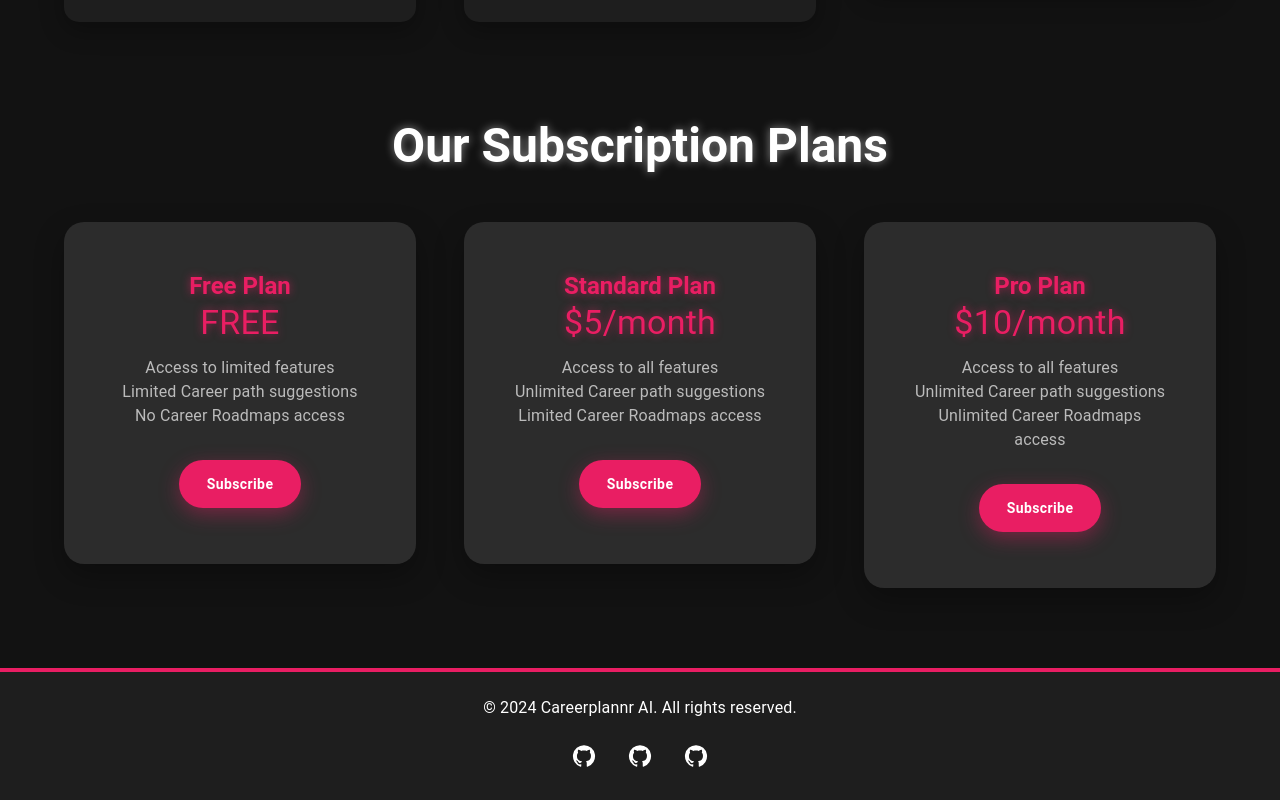
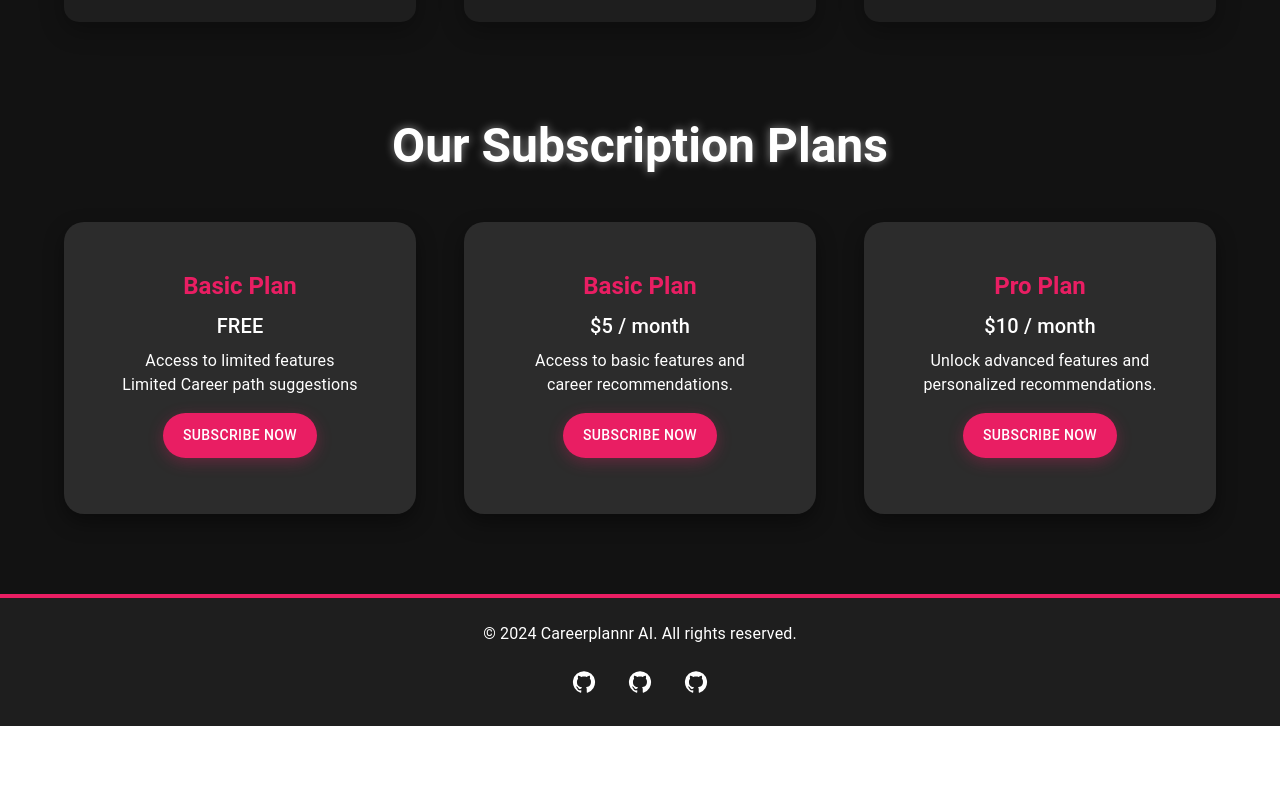
Before and after one commit to mehmoodosman/CareerplannrAI, a Next.js app: page / in a window 1280 px wide. Shown: the part 942-1742 px from the top of the page. After the commit the page ends 1668 px from the top, so only its background shows below. Built offline with nearby package versions, Linux system fonts and the light colour scheme.

Commit message:
Update page.js

```diff
--- a/app/page.js
+++ b/app/page.js
@@ -72,7 +72,7 @@ export default function HomePage() {
           <Grid item xs={12} sm={4}>
             <Box sx={{
               bgcolor: '#1e1e1e', borderRadius: '15px', padding: 4, boxShadow: '0 8px 25px rgba(0, 0, 0, 0.3)',
-              transition: 'transform 0.3s, box-shadow 0.3s', ':hover': { transform: 'scale(1.05)', boxShadow: '0 12px 30px rgba(0, 0, 0, 0.5)' }
+              height: '100%', transition: 'transform 0.3s, box-shadow 0.3s', ':hover': { transform: 'scale(1.05)', boxShadow: '0 12px 30px rgba(0, 0, 0, 0.5)' }
             }}>
               <Typography variant="h5" fontWeight="bold" gutterBottom sx={{
                 color: '#e91e63', fontFamily: 'Roboto, sans-serif', textShadow: '0 0 8px rgba(233, 30, 99, 0.6)'
@@ -89,7 +89,7 @@ export default function HomePage() {
           <Grid item xs={12} sm={4}>
             <Box sx={{
               bgcolor: '#1e1e1e', borderRadius: '15px', padding: 4, boxShadow: '0 8px 25px rgba(0, 0, 0, 0.3)',
-              transition: 'transform 0.3s, box-shadow 0.3s', ':hover': { transform: 'scale(1.05)', boxShadow: '0 12px 30px rgba(0, 0, 0, 0.5)' }
+              height: '100%', transition: 'transform 0.3s, box-shadow 0.3s', ':hover': { transform: 'scale(1.05)', boxShadow: '0 12px 30px rgba(0, 0, 0, 0.5)' }
             }}>
               <Typography variant="h5" fontWeight="bold" gutterBottom sx={{
                 color: '#e91e63', fontFamily: 'Roboto, sans-serif', textShadow: '0 0 8px rgba(233, 30, 99, 0.6)'
@@ -106,7 +106,7 @@ export default function HomePage() {
           <Grid item xs={12} sm={4}>
             <Box sx={{
               bgcolor: '#1e1e1e', borderRadius: '15px', padding: 4, boxShadow: '0 8px 25px rgba(0, 0, 0, 0.3)',
-              transition: 'transform 0.3s, box-shadow 0.3s', ':hover': { transform: 'scale(1.05)', boxShadow: '0 12px 30px rgba(0, 0, 0, 0.5)' }
+              height: '100%', transition: 'transform 0.3s, box-shadow 0.3s', ':hover': { transform: 'scale(1.05)', boxShadow: '0 12px 30px rgba(0, 0, 0, 0.5)' }
             }}>
               <Typography variant="h5" fontWeight="bold" gutterBottom sx={{
                 color: '#e91e63', fontFamily: 'Roboto, sans-serif', textShadow: '0 0 8px rgba(233, 30, 99, 0.6)'
@@ -138,7 +138,9 @@ export default function HomePage() {
         >
           Our Subscription Plans
         </Typography>
+
         <Grid container spacing={6} justifyContent="center">
+
         <Grid item xs={12} sm={4}>
             <Card
               sx={{
@@ -146,73 +148,38 @@ export default function HomePage() {
                 padding: 4,
                 borderRadius: '20px',
                 bgcolor: '#2c2c2c',
-              boxShadow: '0 12px 30px rgba(0, 0, 0, 0.3)',
+                color: '#ffffff',
+                boxShadow: '0 8px 20px rgba(0, 0, 0, 0.4)',
                 transition: 'transform 0.3s, box-shadow 0.3s',
-              ':hover': {
-                transform: 'scale(1.05)',
-                boxShadow: '0 15px 35px rgba(0, 0, 0, 0.5)',
-              },
+                ':hover': { transform: 'scale(1.05)', boxShadow: '0 12px 25px rgba(0, 0, 0, 0.5)' }
               }}
             >
               <CardContent>
-              <Typography
-                variant="h5"
-                fontWeight="bold"
-                sx={{
-                  fontFamily: 'Roboto, sans-serif',
-                  color: '#e91e63',
-                  textShadow: '0 0 8px rgba(233, 30, 99, 0.6)',
-                }}
-              >
-                Free Plan
+                <Typography variant="h5" fontWeight="bold" gutterBottom sx={{ color: '#e91e63' }}>
+                  Basic Plan
                 </Typography>
-              <Typography
-                variant="h4"
-                color="primary"
-                gutterBottom
-                sx={{
-                  fontFamily: 'Roboto, sans-serif',
-                  color: '#e91e63',
-                  textShadow: '0 0 8px rgba(233, 30, 99, 0.6)',
-                }}
-              >
+                <Typography variant="h6" gutterBottom>
                   FREE
                 </Typography>
-              <Typography
-                color="textSecondary"
-                sx={{
-                  color: '#bbbbbb',
-                  fontFamily: 'Roboto, sans-serif',
-                  marginBottom: 4,
-                }}
-              >
+                <Typography variant="body1" paragraph>
                 Access to limited features
                 <br />
                 Limited Career path suggestions
-                <br />
-                No Career Roadmaps access
+
                 </Typography>
-              <Button
-                variant="contained"
-                sx={{
-                  backgroundColor: '#e91e63',
-                  color: 'white',
-                  textTransform: 'none',
-                  fontWeight: 'bold',
-                  borderRadius: '25px',
-                  padding: '12px 28px',
-                  boxShadow: '0 6px 20px rgba(233, 30, 99, 0.4)',
-                  ':hover': {
-                    backgroundColor: '#c2185b',
-                    boxShadow: '0 8px 25px rgba(233, 30, 99, 0.6)',
-                  },
-                }}
-              >
-                Subscribe
+                <Button variant="contained" sx={{
+                  backgroundColor: '#e91e63', color: 'white', borderRadius: '25px',
+                  padding: '10px 20px', boxShadow: '0 4px 15px rgba(233, 30, 99, 0.3)',
+                  ':hover': { backgroundColor: '#c2185b', boxShadow: '0 6px 20px rgba(233, 30, 99, 0.4)' }
+                }}>
+                  Subscribe Now
                 </Button>
               </CardContent>
             </Card>
           </Grid>
+
+
+
           <Grid item xs={12} sm={4}>
             <Card
               sx={{
@@ -220,73 +187,33 @@ export default function HomePage() {
                 padding: 4,
                 borderRadius: '20px',
                 bgcolor: '#2c2c2c',
-              boxShadow: '0 12px 30px rgba(0, 0, 0, 0.3)',
+                color: '#ffffff',
+                boxShadow: '0 8px 20px rgba(0, 0, 0, 0.4)',
                 transition: 'transform 0.3s, box-shadow 0.3s',
-              ':hover': {
-                transform: 'scale(1.05)',
-                boxShadow: '0 15px 35px rgba(0, 0, 0, 0.5)',
-              },
+                ':hover': { transform: 'scale(1.05)', boxShadow: '0 12px 25px rgba(0, 0, 0, 0.5)' }
               }}
             >
               <CardContent>
-              <Typography
-                variant="h5"
-                fontWeight="bold"
-                sx={{
-                  fontFamily: 'Roboto, sans-serif',
-                  color: '#e91e63',
-                  textShadow: '0 0 8px rgba(233, 30, 99, 0.6)',
-                }}
-              >
-                Standard Plan
+                <Typography variant="h5" fontWeight="bold" gutterBottom sx={{ color: '#e91e63' }}>
+                  Basic Plan
                 </Typography>
-              <Typography
-                variant="h4"
-                color="primary"
-                gutterBottom
-                sx={{
-                  fontFamily: 'Roboto, sans-serif',
-                  color: '#e91e63',
-                  textShadow: '0 0 8px rgba(233, 30, 99, 0.6)',
-                }}
-              >
-                $5/month
+                <Typography variant="h6" gutterBottom>
+                  $5 / month
                 </Typography>
-              <Typography
-                color="textSecondary"
-                sx={{
-                  color: '#bbbbbb',
-                  fontFamily: 'Roboto, sans-serif',
-                  marginBottom: 4,
-                }}
-              >
-                Access to all features
-                <br />
-                Unlimited Career path suggestions
-                <br />
-                Limited Career Roadmaps access
+                <Typography variant="body1" paragraph>
+                  Access to basic features and career recommendations.
                 </Typography>
-              <Button
-                variant="contained"
-                sx={{
-                  backgroundColor: '#e91e63',
-                  color: 'white',
-                  textTransform: 'none',
-                  fontWeight: 'bold',
-                  borderRadius: '25px',
-                  padding: '12px 28px',
-                  boxShadow: '0 6px 20px rgba(233, 30, 99, 0.4)',
-                  ':hover': {
-                    backgroundColor: '#c2185b',
-                    boxShadow: '0 8px 25px rgba(233, 30, 99, 0.6)',
-                  },
-                }}
-              >
-                Subscribe
+                <Button variant="contained" sx={{
+                  backgroundColor: '#e91e63', color: 'white', borderRadius: '25px',
+                  padding: '10px 20px', boxShadow: '0 4px 15px rgba(233, 30, 99, 0.3)',
+                  ':hover': { backgroundColor: '#c2185b', boxShadow: '0 6px 20px rgba(233, 30, 99, 0.4)' }
+                }}>
+                  Subscribe Now
                 </Button>
               </CardContent>
             </Card>
           </Grid>
+
           <Grid item xs={12} sm={4}>
             <Card
               sx={{
@@ -294,76 +221,34 @@ export default function HomePage() {
                 padding: 4,
                 borderRadius: '20px',
                 bgcolor: '#2c2c2c',
-              boxShadow: '0 12px 30px rgba(0, 0, 0, 0.3)',
+                color: '#ffffff',
+                boxShadow: '0 8px 20px rgba(0, 0, 0, 0.4)',
                 transition: 'transform 0.3s, box-shadow 0.3s',
-              ':hover': {
-                transform: 'scale(1.05)',
-                boxShadow: '0 15px 35px rgba(0, 0, 0, 0.5)',
-              },
+                ':hover': { transform: 'scale(1.05)', boxShadow: '0 12px 25px rgba(0, 0, 0, 0.5)' }
               }}
             >
               <CardContent>
-              <Typography
-                variant="h5"
-                fontWeight="bold"
-                sx={{
-                  fontFamily: 'Roboto, sans-serif',
-                  color: '#e91e63',
-                  textShadow: '0 0 8px rgba(233, 30, 99, 0.6)',
-                }}
-              >
+                <Typography variant="h5" fontWeight="bold" gutterBottom sx={{ color: '#e91e63' }}>
                   Pro Plan
                 </Typography>
-              <Typography
-                variant="h4"
-                color="primary"
-                gutterBottom
-                sx={{
-                  fontFamily: 'Roboto, sans-serif',
-                  color: '#e91e63',
-                  textShadow: '0 0 8px rgba(233, 30, 99, 0.6)',
-                }}
-              >
-                $10/month
+                <Typography variant="h6" gutterBottom>
+                  $10 / month
                 </Typography>
-              <Typography
-                color="textSecondary"
-                sx={{
-                  color: '#bbbbbb',
-                  fontFamily: 'Roboto, sans-serif',
-                  marginBottom: 4,
-                }}
-              >
-                Access to all features
-                <br />
-                Unlimited Career path suggestions
-                <br />
-                Unlimited Career Roadmaps access
+                <Typography variant="body1" paragraph>
+                  Unlock advanced features and personalized recommendations.
                 </Typography>
-              <Button
-                variant="contained"
-                sx={{
-                  backgroundColor: '#e91e63',
-                  color: 'white',
-                  textTransform: 'none',
-                  fontWeight: 'bold',
-                  borderRadius: '25px',
-                  padding: '12px 28px',
-                  boxShadow: '0 6px 20px rgba(233, 30, 99, 0.4)',
-                  ':hover': {
-                    backgroundColor: '#c2185b',
-                    boxShadow: '0 8px 25px rgba(233, 30, 99, 0.6)',
-                  },
-                }}
-              >
-                Subscribe
+                <Button variant="contained" sx={{
+                  backgroundColor: '#e91e63', color: 'white', borderRadius: '25px',
+                  padding: '10px 20px', boxShadow: '0 4px 15px rgba(233, 30, 99, 0.3)',
+                  ':hover': { backgroundColor: '#c2185b', boxShadow: '0 6px 20px rgba(233, 30, 99, 0.4)' }
+                }}>
+                  Subscribe Now
                 </Button>
               </CardContent>
             </Card>
           </Grid>
         </Grid>
       </Container>
-
       {/* Footer */}
       <Box sx={{
         bgcolor: '#1e1e1e', padding: 3, borderTop: '4px solid #e91e63', position: 'relative', bottom: 0, width: '100%',
```
Lines whose indentation alone changed are shown as unchanged.
